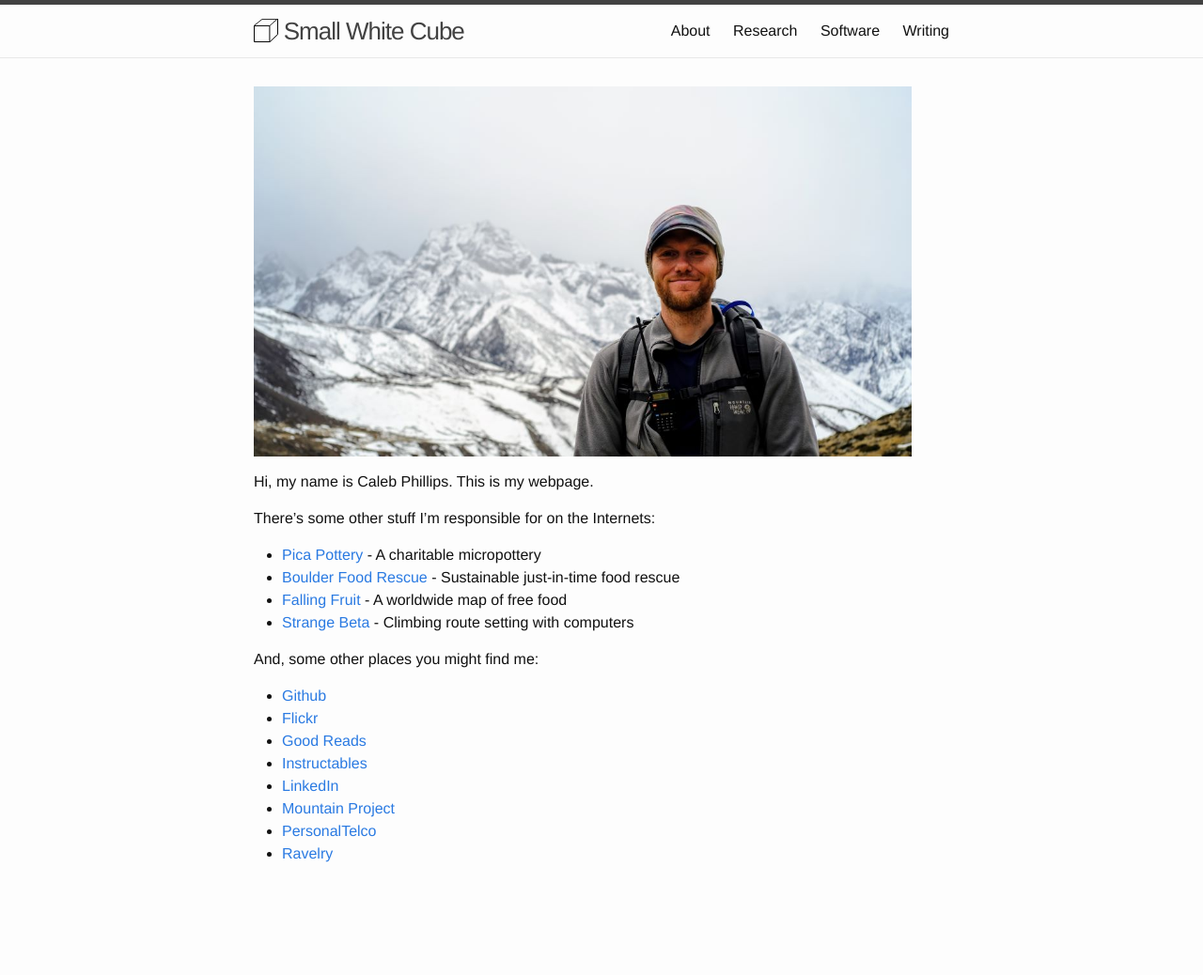
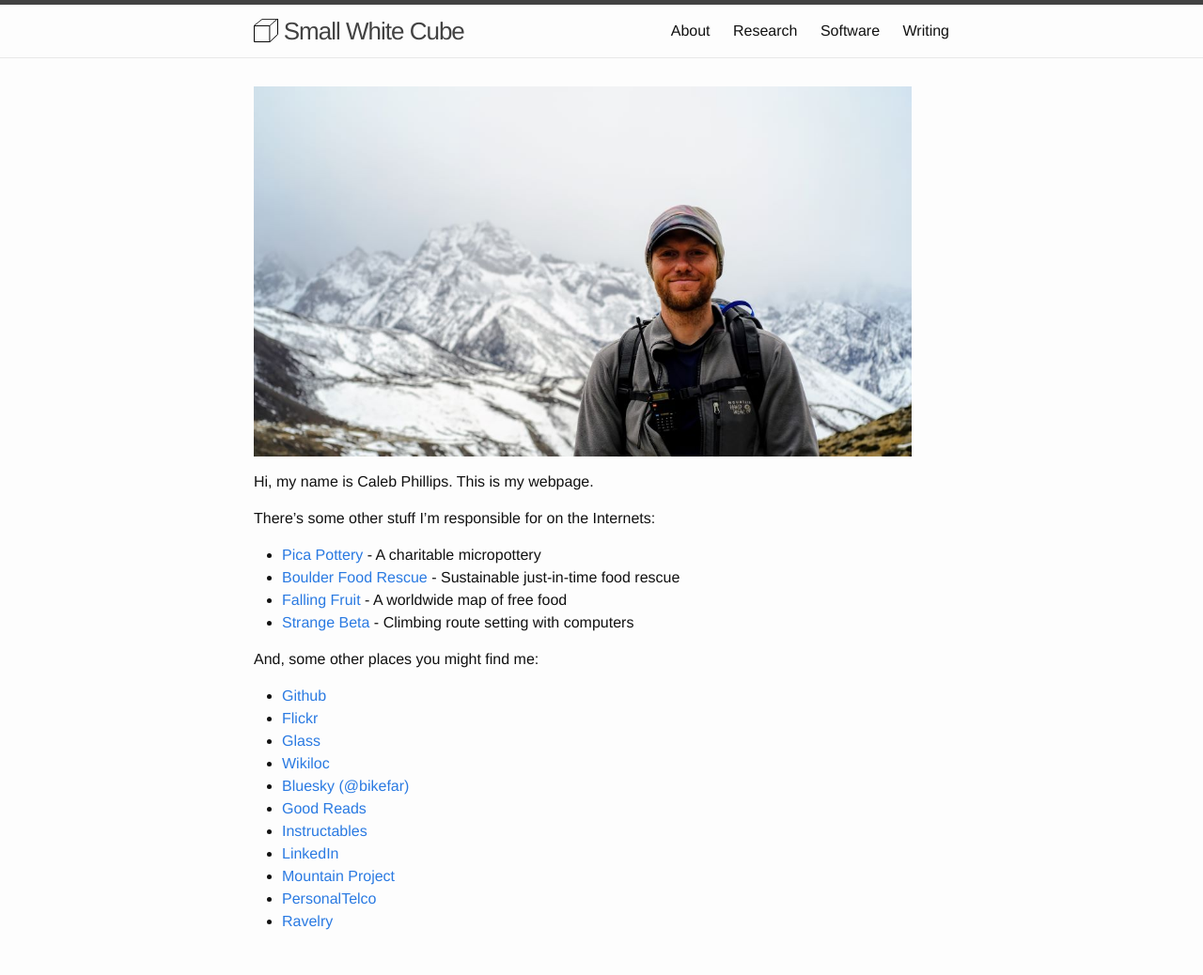
Before and after one commit to somerandomsequence/smallwhitecube, a Jekyll site: the page built from index.md, in a window 1280 px wide. Shown: the whole page at 94% size. Built offline with Jekyll 4.4.1, drawn with Linux system fonts in a browser that asks for light colours; nearby versions of some CDN libraries; before the commit the page ends 966 px from its top, so only the background shows below that.

Commit message:
Update index.md

```diff
--- a/index.md
+++ b/index.md
@@ -16,6 +16,9 @@ And, some other places you might find me:
 
 *  [Github](https://github.com/somerandomsequence)
 *  [Flickr](http://flickr.com/photos/somerandomsequence)
+*  [Glass](https://glass.photo/somerandomsequence)
+*  [Wikiloc](https://www.wikiloc.com/wikiloc/user.do?id=10285647)
+*  [Bluesky (@bikefar)](https://bsky.app/profile/bikefar.bsky.social)
 *  [Good Reads](http://www.goodreads.com/user/show/1442825)
 *  [Instructables](http://www.instructables.com/member/cphillips/)
 *  [LinkedIn](http://www.linkedin.com/in/smallwhitecube)
```
